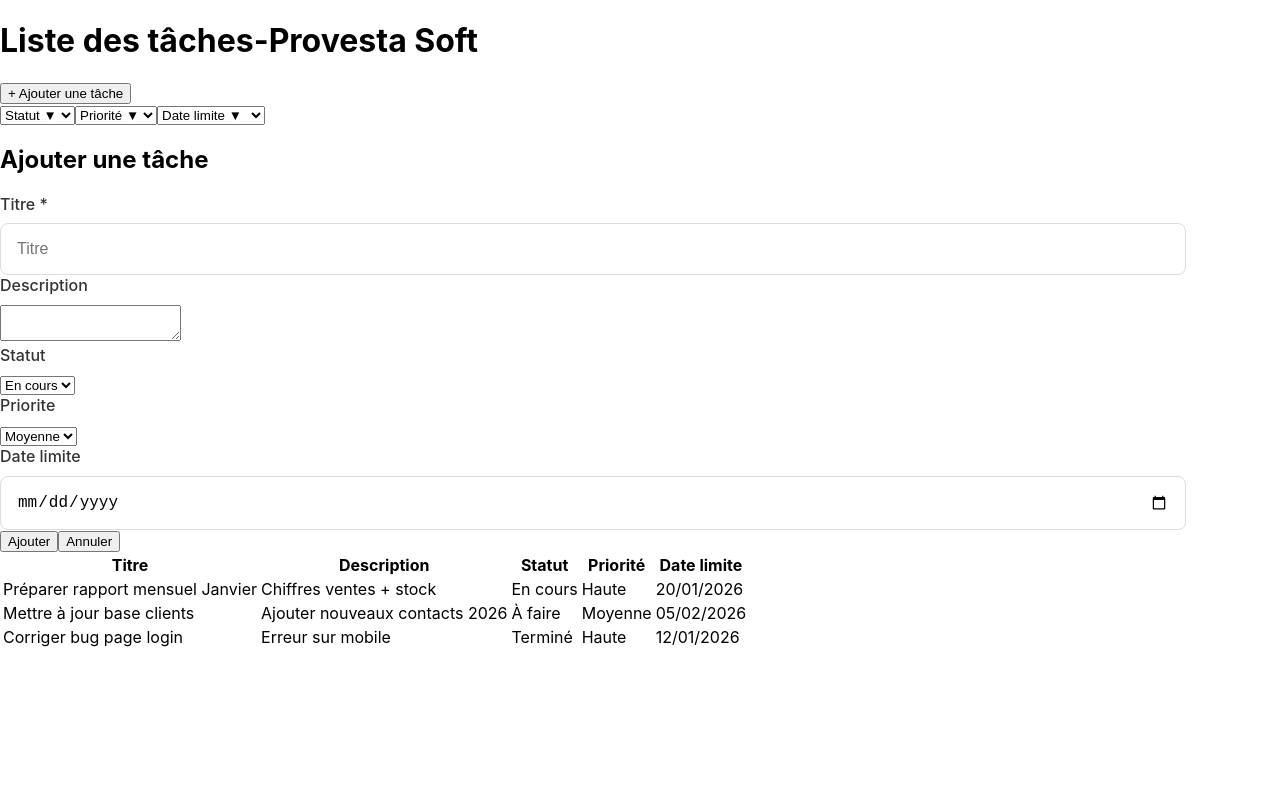
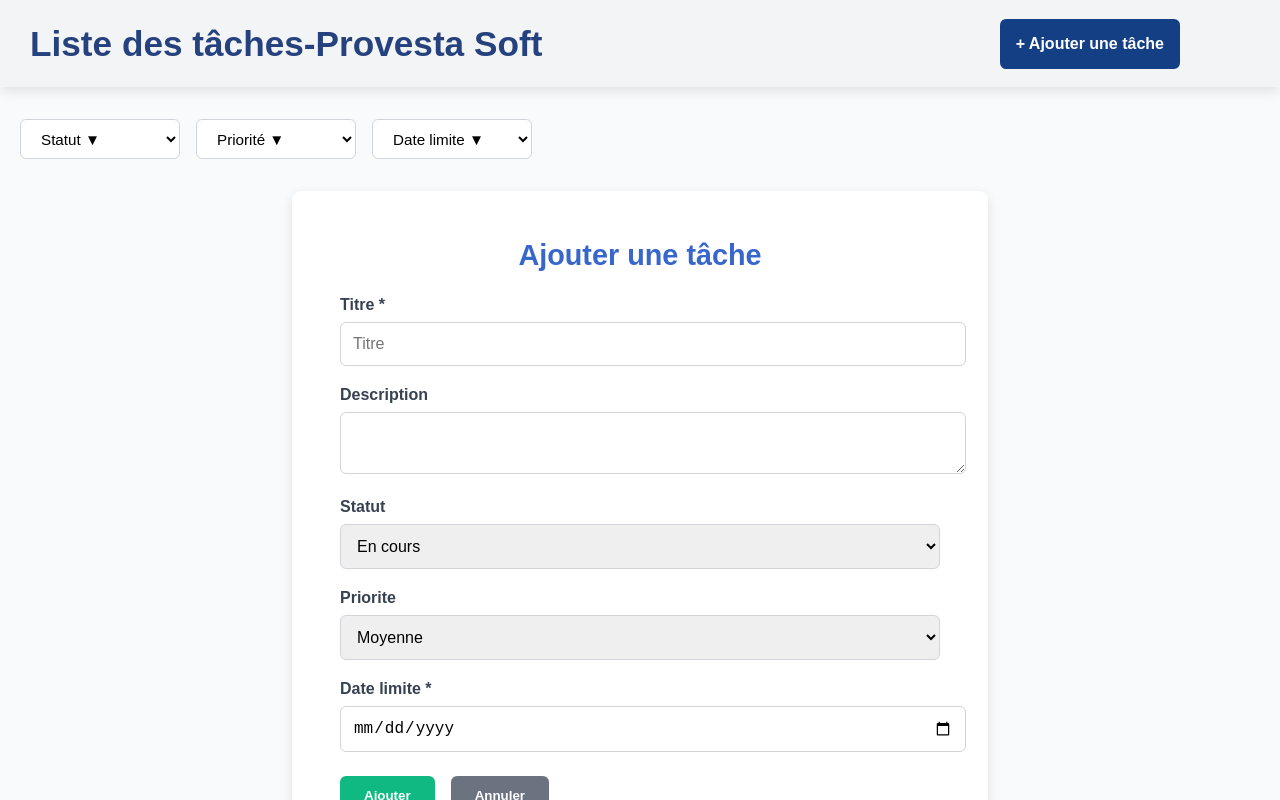
Before and after one commit to JineneBhr44/task-managapp, a React (Create React App) app: page /tasks in a window 1280 px wide. Both pictures are taken after a click on the button "+ Ajouter une tâche". Shown: the top 800 px of the page. Built offline with nearby package versions, Linux system fonts and the light colour scheme.

Commit message:
git add . git commit m-"style de page Liste des taches"

```diff
--- a/src/components/Tasks/taskForm.jsx
+++ b/src/components/Tasks/taskForm.jsx
@@ -1,5 +1,6 @@
 import React from "react";
 import { useState } from "react";
+import"./tasks.css";
 
 function Taskform({onAddTask , onClose}){
     const [formData, setFormdata]=useState(
@@ -28,8 +29,8 @@
     };
 
     return(
-        <div className="tsk-form">
-            <h2>Ajouter une tâche</h2>
+        <div className="form-container">
+            <h2 className="form-title">Ajouter une tâche</h2>
             <form onSubmit={handleSubmit}>
                 <div className="tform">
                     <label>Titre *</label>
@@ -68,7 +69,7 @@
                 </select>
                 </div>
                 <div className="tform">
-                    <label >Date limite</label>
+                    <label >Date limite *</label>
                     <input
                         type="date"
                         name="dateLimite"
@@ -79,7 +80,7 @@
                 </div>
                 <div className="form-btn">
                     <button type="submit" className="submit-btn">Ajouter</button>
-                    <button type="button" className="cansel-btn" onClick={onClose}>Annuler</button>
+                    <button type="button" className="cancel-btn" onClick={onClose}>Annuler</button>
                 </div>
             </form>
         </div>
--- a/src/components/Tasks/tasklist.jsx
+++ b/src/components/Tasks/tasklist.jsx
@@ -47,8 +47,8 @@
 
     return(
         <div className="all-tasklist">
-            <div className="list-header">
-                <h1>Liste des tâches-Provesta Soft</h1>
+            <div className="task-header">
+                <h1 className="task-title">Liste des tâches-Provesta Soft</h1>
                 <button
                 className="addtask-btn"
                 type="button"
@@ -82,8 +82,8 @@
                 onClose={()=>setShowform(false)}                    /* important */
                 />)
             }
-            <div>
-                <table>
+            <div className="table-wrapper">
+                <table className="task-table">
                     <thead>
                         <tr>
                             <th>Titre</th>
--- a/src/components/Tasks/tasks.css
+++ b/src/components/Tasks/tasks.css
@@ -0,0 +1,173 @@
+.all-tasklist{
+    background-color: #f9fafb;
+    min-height: 120vh;
+    font-family: Arial, Helvetica, sans-serif;
+    max-width: 1800px;
+    margin: 0 auto;
+}
+.task-header{
+    display: flex;
+    justify-content: space-between;
+    align-items: center;
+    margin-bottom: 2rem;
+    background-color: #f3f4f6;
+    box-shadow: 0 4px 12px rgba(0, 0, 0, 0.1);
+    position: sticky;
+    top: 0;
+    z-index: 100;
+    background-color: #f3f4f6;
+}
+.task-title{
+    font-size: 2.2rem;
+    color: #26427e;
+    font-weight: 700;
+    transition: all 1s;
+    margin-left: 30px;
+}
+.task-title:hover{
+    scale: 1.3;
+}
+.addtask-btn{
+    background-color: #143f84;
+    color: white;
+    border: none;
+    border-radius: 6px;
+    cursor: pointer;
+    font-size: 1rem;
+    padding: 1rem;
+    font-weight: 600;
+    transition: background-color 0.2s;
+    margin-right: 100px;
+}
+.addtask-btn:hover{
+    background-color:#4980f7;
+}
+.filtres{
+    display: flex;
+    gap: 1rem;
+    flex-wrap: wrap;
+    margin-bottom: 1.5rem;
+    margin-left: 20px;
+    align-items: center;
+}
+.filtres select {
+    padding: 0.6rem 1rem;
+    border: 1px solid #d1d5db;
+    border-radius: 6px;
+    font-size: 0.95rem;
+    background-color: white;
+    cursor: pointer;
+    min-width: 160px;
+}
+.filters select :focus {
+    outline: none;
+    border-color: #4980f7;
+    box-shadow: 0 0 0 3px rgba(59, 130, 246, 0.15);
+}
+.table-wrapper{
+    overflow-x: auto;
+    border-radius: 8px;
+    box-shadow: 0 1px 3px rgba(0,0,0,0.1);
+    margin-left: 20px;
+    margin-right: 20px;
+    margin-bottom: 30px;
+}
+.task-table{
+    width:100%;
+    border-collapse: collapse;
+    background-color: white;
+    min-width: 800px;
+}
+.task-table th,
+.task-table td{
+    padding: 14px 16px;
+    text-align: left;
+    border-bottom: 1px solid #e5e7eb;
+    border-right: 1px solid #e5e7eb;
+}
+.task-table th{
+    background-color: #f3f4f6;
+    font-weight: 800;
+    color: #374151;
+    text-transform: uppercase;
+    font-size: 0.9rem;
+    letter-spacing: 0.5px;
+}
+.no-tasks{
+    text-align: center;
+    color: #6b7280;
+    font-size: 1.1rem;
+    margin-top: 4rem;
+}
+
+/* formulaire */
+
+.form-container{
+    background-color: white;
+    padding: 3rem;
+    border-radius:9px;
+    box-shadow: 0 4px 12px rgba(0, 0, 0, 0.1);
+    max-width: 600px;
+    margin: 2rem auto;
+}
+.form-title{
+    margin-top: 0;
+    color: #3766cc;
+    font-size: 1.8rem;
+    text-align: center;
+}
+.tform{
+    margin-bottom: 1.25rem;
+}
+.tform label {
+    display: block;
+    margin-bottom: 0.5rem;
+    font-weight: 600;
+    color:#374151;
+}
+.tform input,
+.tform textarea,
+.tform select {
+    width: 100%;
+    padding: 0.75rem;
+    border: 1px solid #d1d5db;
+    border-radius: 6px;
+    font-size: 1rem;
+}
+.tform input:focus,
+.tform textarea:focus,
+.tform select:focus {
+  outline: none;
+  border-color: #3b82f6;
+  box-shadow: 0 0 0 3px rgba(59, 130, 246, 0.15);
+}
+.form-btn{
+    display: flex;
+    gap: 1rem;
+    margin-top: 1.5rem;
+}
+.submit-btn{
+    padding: 0.75rem 1.5rem;
+    background-color: #10b981;
+    color: white;
+    border: none;
+    border-radius: 6px;
+    cursor: pointer;
+    font-weight: 600;
+}
+.submit-btn:hover {
+  background-color: #059669;
+}
+.cancel-btn {
+  padding: 0.75rem 1.5rem;
+  background-color: #6b7280;
+  color: white;
+  border: none;
+  border-radius: 6px;
+  cursor: pointer;
+  font-weight: 600;
+}
+
+.cancel-btn:hover {
+  background-color: #4b5563;
+}
```
